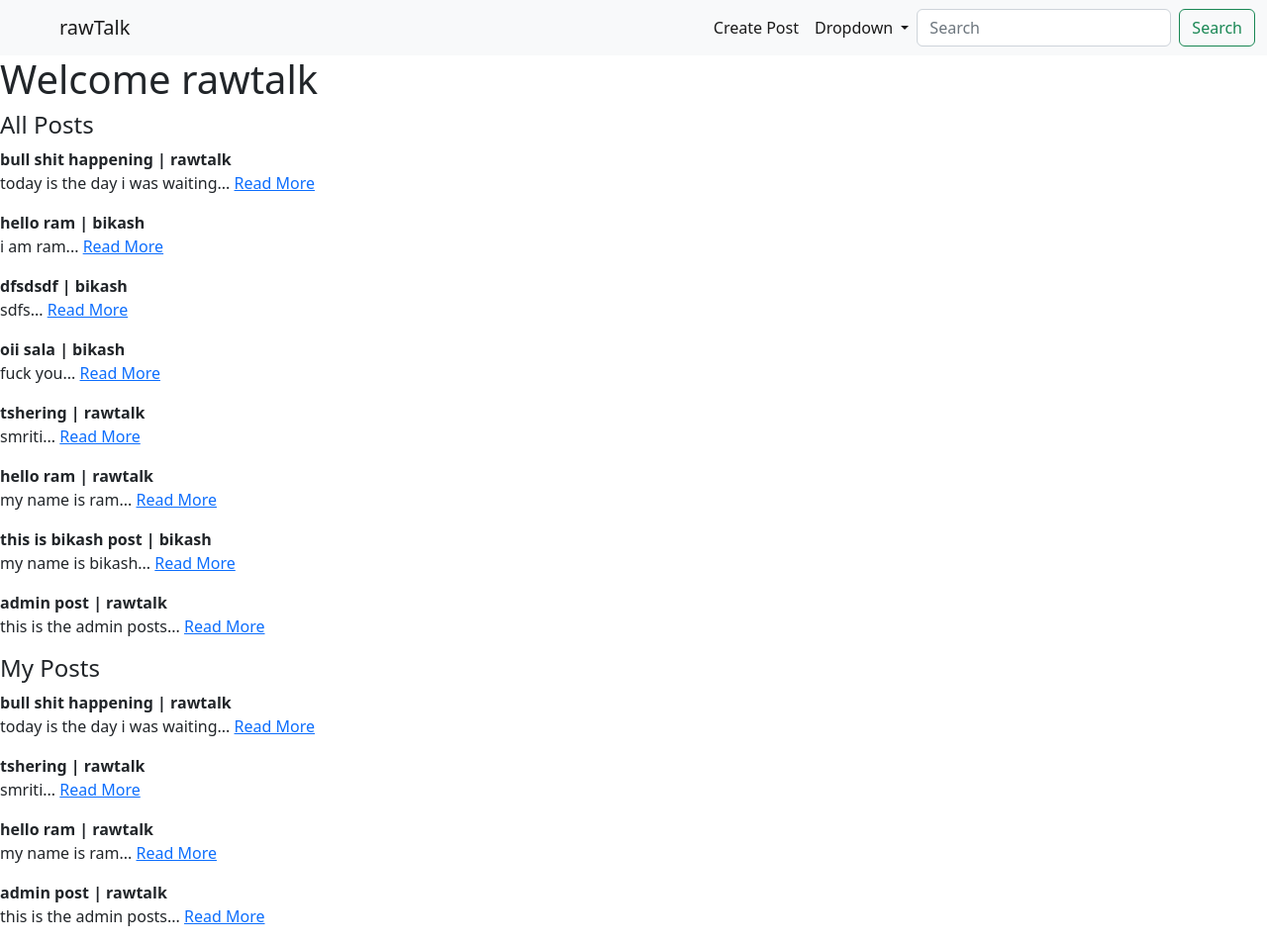
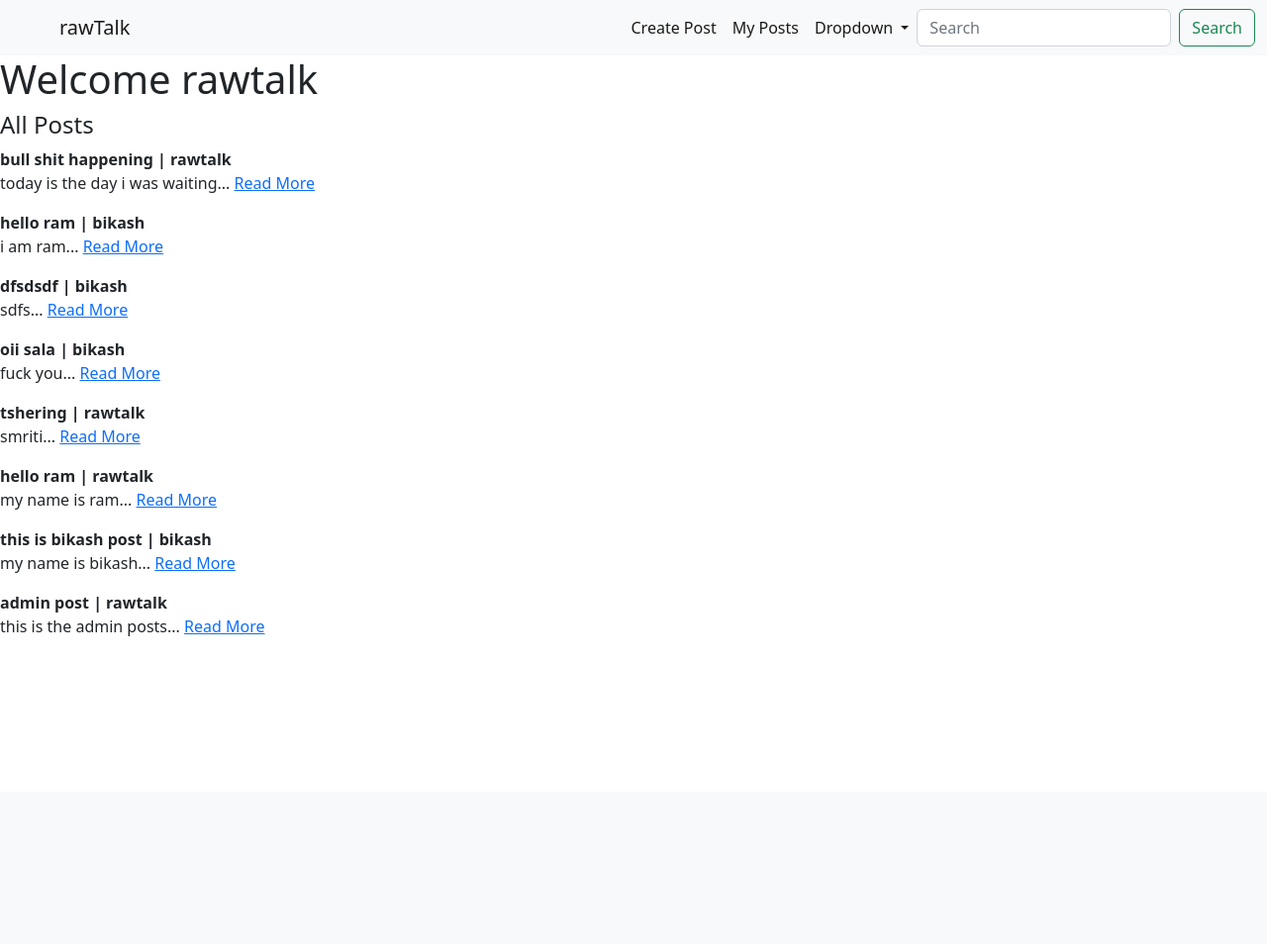
Before and after one commit to tshering10/Blog-App, a Django app: page /dashboard/ in a window 1280 px wide. Shown: the whole page at 99% size. After the commit the page ends 643 px from the top, so only its background shows below. Run offline with Django 5.2, Linux system fonts and the light colour scheme; a user stored in the database is signed in; data comes from the database, SQL or seed files in the repository; both versions use the stored data as it was after the commit.

Commit message:
created a separate page for user posts

```diff
--- a/blog/posts/urls.py
+++ b/blog/posts/urls.py
@@ -1,8 +1,9 @@
 from django.urls import path
-from posts.views import home, post_detail, create_post ,dashboard
+from posts.views import home, post_detail, create_post ,dashboard, user_post_view
 urlpatterns = [
     path('', home, name='home'),
     path('post/<int:pk>/', post_detail, name='post_detail'),
     path('create/', create_post, name="new_post"),
     path('dashboard/', dashboard, name='dashboard'),
+    path('userposts/', user_post_view, name="user_post_view"),
 ]
--- a/blog/posts/views.py
+++ b/blog/posts/views.py
@@ -9,12 +9,14 @@ def home(request):
 
 def dashboard(request):
     posts = Post.objects.all().order_by('-pk')
-    userPosts = Post.objects.filter(author = request.user).order_by('-pk')
     context = {
         'posts': posts,
-        'userPosts': userPosts,
     }
     return render(request, 'posts/dashboard.html', context)
+
+def user_post_view(request):
+    userPosts = Post.objects.filter(author = request.user).order_by('-pk')
+    return render(request, 'posts/user-dashboard.html',{'userPosts': userPosts})
 
 def post_detail(request, pk):
     post = get_object_or_404(Post, pk=pk)
--- a/blog/templates/posts/base.html
+++ b/blog/templates/posts/base.html
@@ -25,6 +25,9 @@
               {% if user.is_authenticated %}
               <li class="nav-item">
                 <a class="nav-link active" href="{% url "new_post" %}">Create Post</a>
+              </li>
+              <li class="nav-item">
+                <a class="nav-link active" href="{% url "user_post_view" %}">My Posts</a>
               </li>
               <li class="nav-item dropdown">
                 <a class="nav-link dropdown-toggle active" href="#" role="button" data-bs-toggle="dropdown" aria-expanded="false">
--- a/blog/templates/posts/dashboard.html
+++ b/blog/templates/posts/dashboard.html
@@ -19,24 +19,4 @@
         {% endif %}
     </div>
 
-    <div class="my-posts">
-        <h4>My Posts</h4>
-        {% if request.user.is_authenticated %}
-            {% if userPosts %}
-                {% for post in userPosts %}
-                    <div class="posts">
-                        <a class="text-decoration-none text-dark" href="{% url 'post_detail' post.pk %}">
-                            <strong>{{ post.title }} | {{ post.author.username }}</strong>
-                        </a>
-                        <p>{{ post.content|slice:":30" }}... <a href="{% url 'post_detail' post.pk %}">Read More</a></p>
-                    </div>
-                {% endfor %}
-            {% else %}
-                <p>You haven't created any posts yet.</p>
-            {% endif %}
-        {% else %}
-            <p>You must be logged in to view your posts.</p>
-        {% endif %}
-    </div>
-
 {% endblock content %}
```
Also changed, not shown: blog/templates/posts/user-dashboard.html (added, +23 -0 lines), blog/db.sqlite3.
